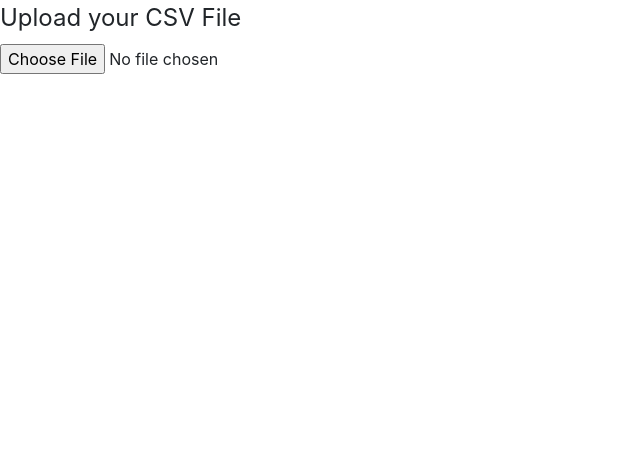
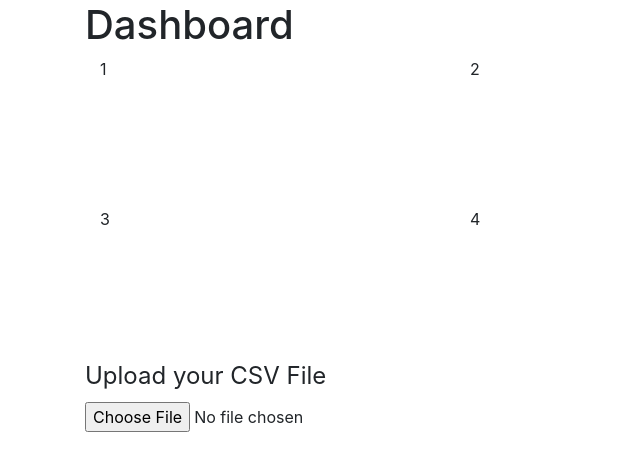
Before and after one commit to psych0sykes/profitlossforecast, a plain HTML site: page index.html in a window 1280 px wide. Shown: the whole page, without its empty margins (0-640 px from the left). Drawn offline with nearby package versions, Linux system fonts and the light colour scheme; no server answers.

Commit message:
Added html layout with 4 divs with number id's to populate later with charts.

```diff
--- /dev/null
+++ b/assets/css/style.css
@@ -0,0 +1,4 @@
+.dataDiv {
+    width: 150px;
+    height: 150px;
+}
--- a/index.html
+++ b/index.html
@@ -1,8 +1,25 @@
 <!DOCTYPE html>
 <head>
     <link rel="stylesheet" href="https://maxcdn.bootstrapcdn.com/bootstrap/4.0.0/css/bootstrap.min.css">
+    <link rel="stylesheet" href="assets/css/style.css">
     </head>
-    <body>
+    <body class="container">
+        <div class="col-md-2"></div>
+        <div class="col-md-8">
+            <header class="row">
+                <h1>Dashboard</h1>
+            </header>
+            <section class="row">
+                <div class = "col-sm-6 dataDiv" id="div1">1</div>
+                <div class = "col-sm-6 dataDiv" id="div2">2</div>
+            </section>
+            <section class="row">
+                <div class = "col-sm-6 dataDiv" id="div4">3</div>
+                <div class = "col-sm-6 dataDiv" id="div3">4</div>
+            </section>
+        </div>
+        <div class="col-md-2"></div>
+
         <div id="dvImportSegments" class="fileupload ">
     <fieldset>
         <legend>Upload your CSV File</legend>
```
